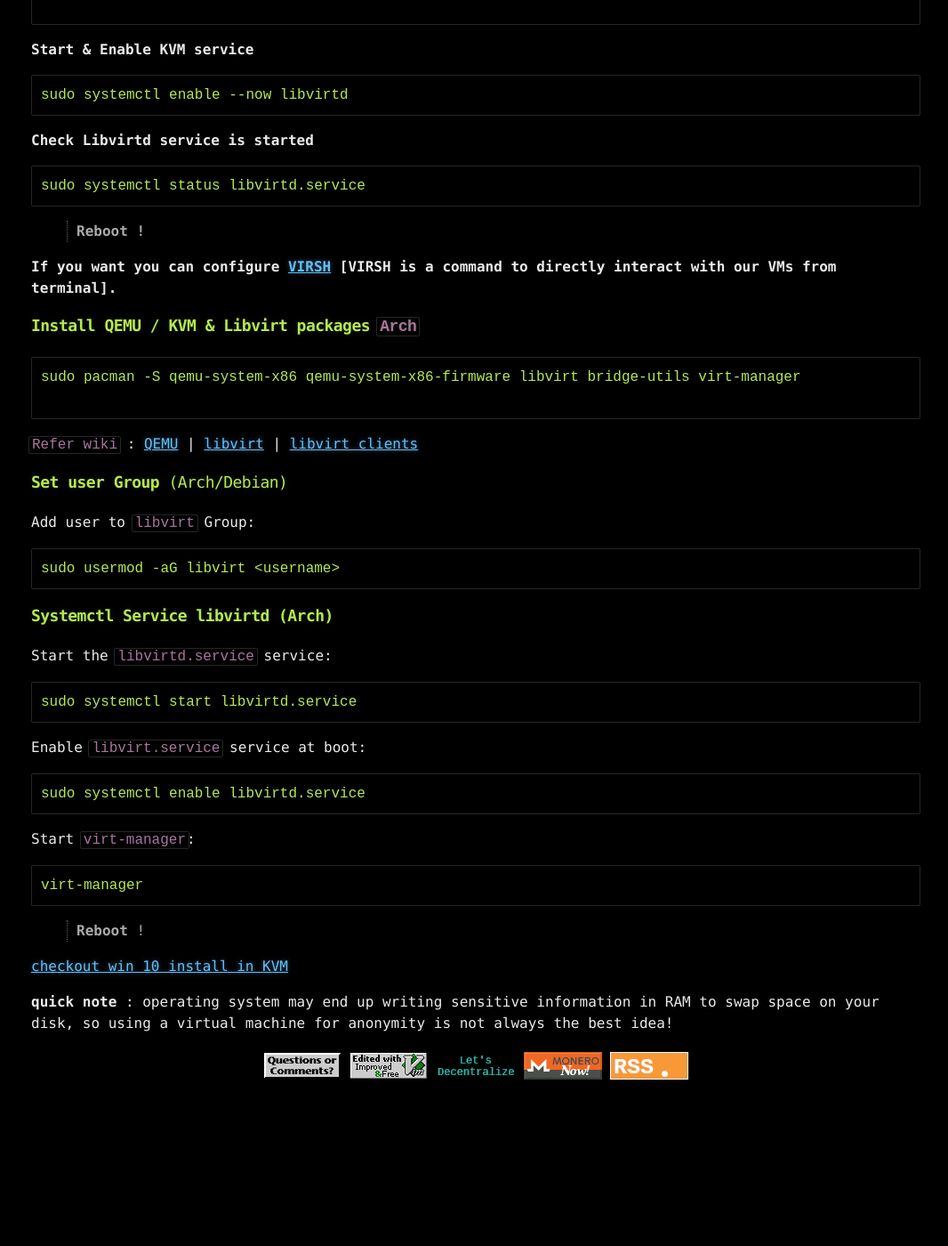
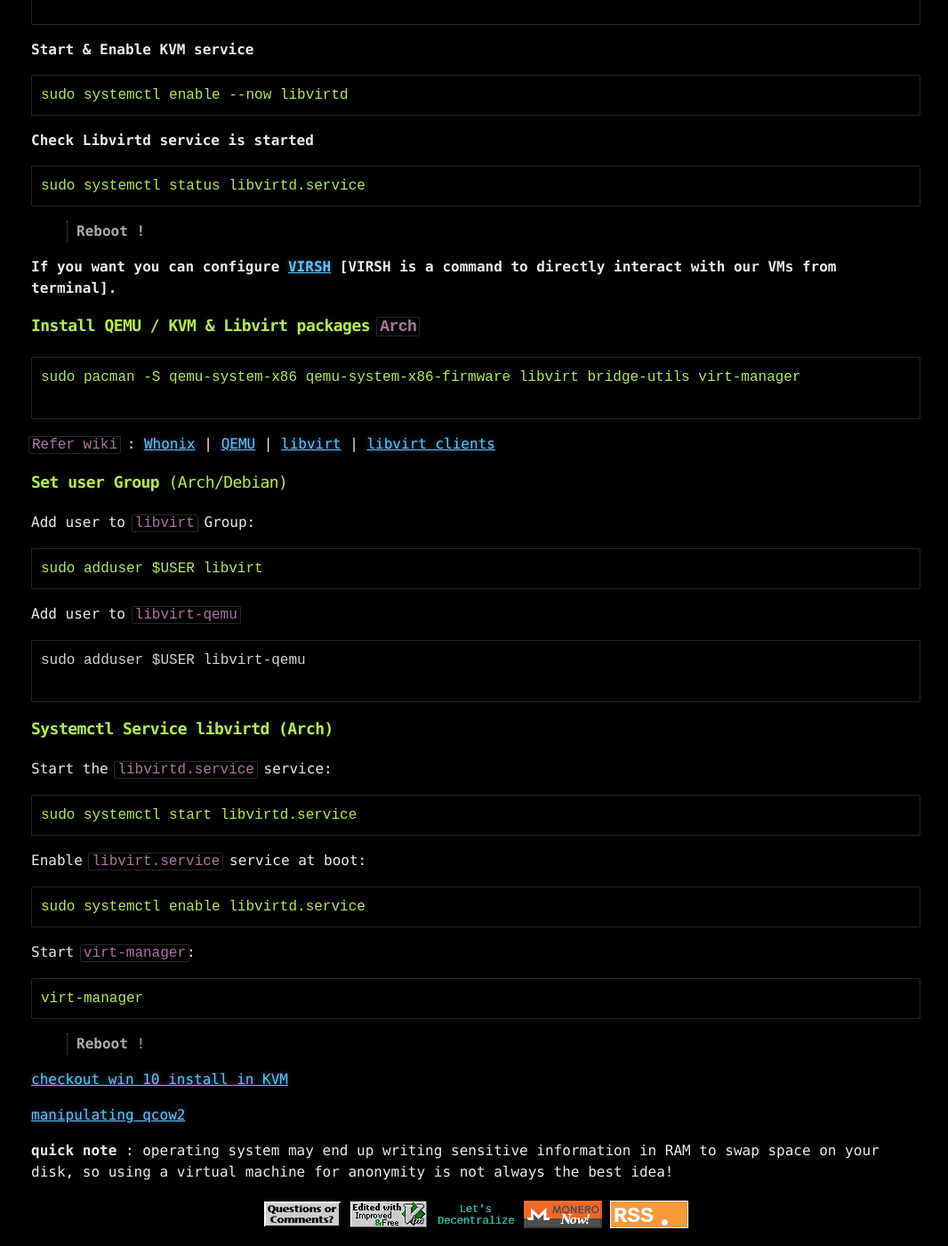
Before and after one commit to zoulx32/mr-mittens.oldweb, a Jekyll site: the page built from _posts/2023-10-27-The KVM guide.md, in a window 1280 px wide and 1400 px high, scrolled down 1004 px. Shown: the whole window at 89% size, without its empty margins (105-1171 px from the left). Built offline with Jekyll 4.4.1, drawn with Linux system fonts in a browser that asks for light colours; before the commit the page ends 2237 px from its top, so only the background shows below that.

Commit message:
guide :updated

````diff
--- a/_posts/2023-10-27-The KVM guide.md
+++ b/_posts/2023-10-27-The KVM guide.md
@@ -63,7 +63,8 @@ sudo pacman -S qemu-system-x86 qemu-system-x86-firmware libvirt bridge-utils vir
 ```
 
 `Refer wiki` :
-[QEMU](https://wiki.archlinux.org/index.php/QEMU)
+[Whonix](https://www.whonix.org/wiki/KVM#Debian)
+| [QEMU](https://wiki.archlinux.org/index.php/QEMU)
 | [libvirt](https://wiki.archlinux.org/index.php/Libvirt)
 | [libvirt clients](https://wiki.archlinux.org/index.php/Libvirt#Client)
 
@@ -73,9 +74,15 @@ sudo pacman -S qemu-system-x86 qemu-system-x86-firmware libvirt bridge-utils vir
 Add user to `libvirt` Group:
 
 ```term
-sudo usermod -aG libvirt <username>
+sudo adduser $USER libvirt
 ```
 
+Add user to `libvirt-qemu`
+
+```
+sudo adduser $USER libvirt-qemu
+
+```
 
 ### **Systemctl Service libvirtd (Arch)**
 
@@ -101,6 +108,9 @@ virt-manager
 
 [checkout win 10 install in KVM](https://asteroidex.com/Win-10-vm-in-linux)
 
+
+[manipulating qcow2](https://www.whonix.org/wiki/KVM#Manipulating_QCOW2_Images)
+
 **quick note** :
 operating system may end up writing sensitive information in RAM to swap space on your disk, so using a virtual
 machine for anonymity is not always the best idea!
````
